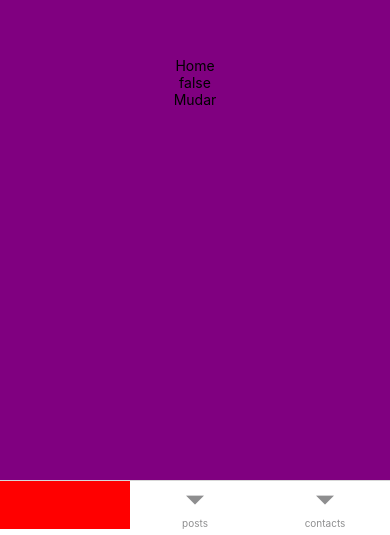
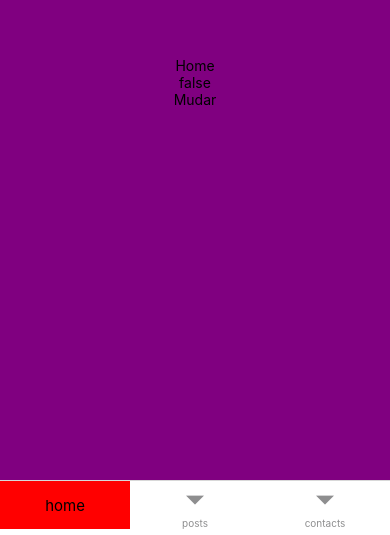
Before and after one commit to sthephanyel/chat_app, a React Native app: screen /home in a window 390 px wide. Shown: the part 315-850 px from the top of the page. Built offline with nearby package versions, Linux system fonts and the light colour scheme.

Commit message:
:update: initial style tabbutton

```diff
--- a/src/routes/tab.routes.tsx
+++ b/src/routes/tab.routes.tsx
@@ -19,6 +19,7 @@
 
 const TabButton = (props) => {
   const { item, onPress, accessibilityState } = props;
+  const focused = accessibilityState.selected;
 
   return (
     <TouchableOpacity
@@ -38,8 +39,8 @@
           alignItems: "center",
           // marginBottom: 20
         }}>
-        <Text style={{color: '#000',  fontSize: 10, textAlign: "center"}}>
-          {item.label}
+        <Text style={{color: '#000',  fontSize: focused ? 15 : 10, textAlign: "center"}}>
+          {item}
         </Text>
       </View>
     </TouchableOpacity>
```
